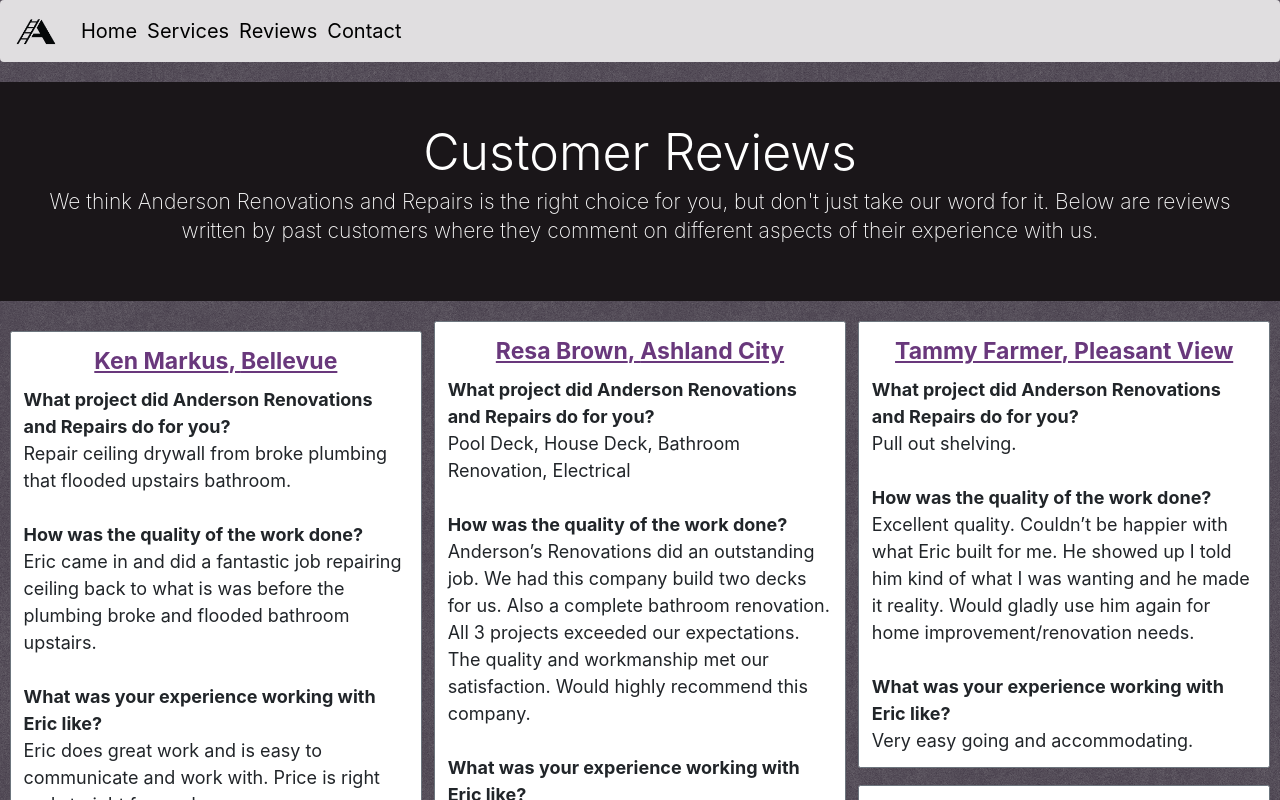
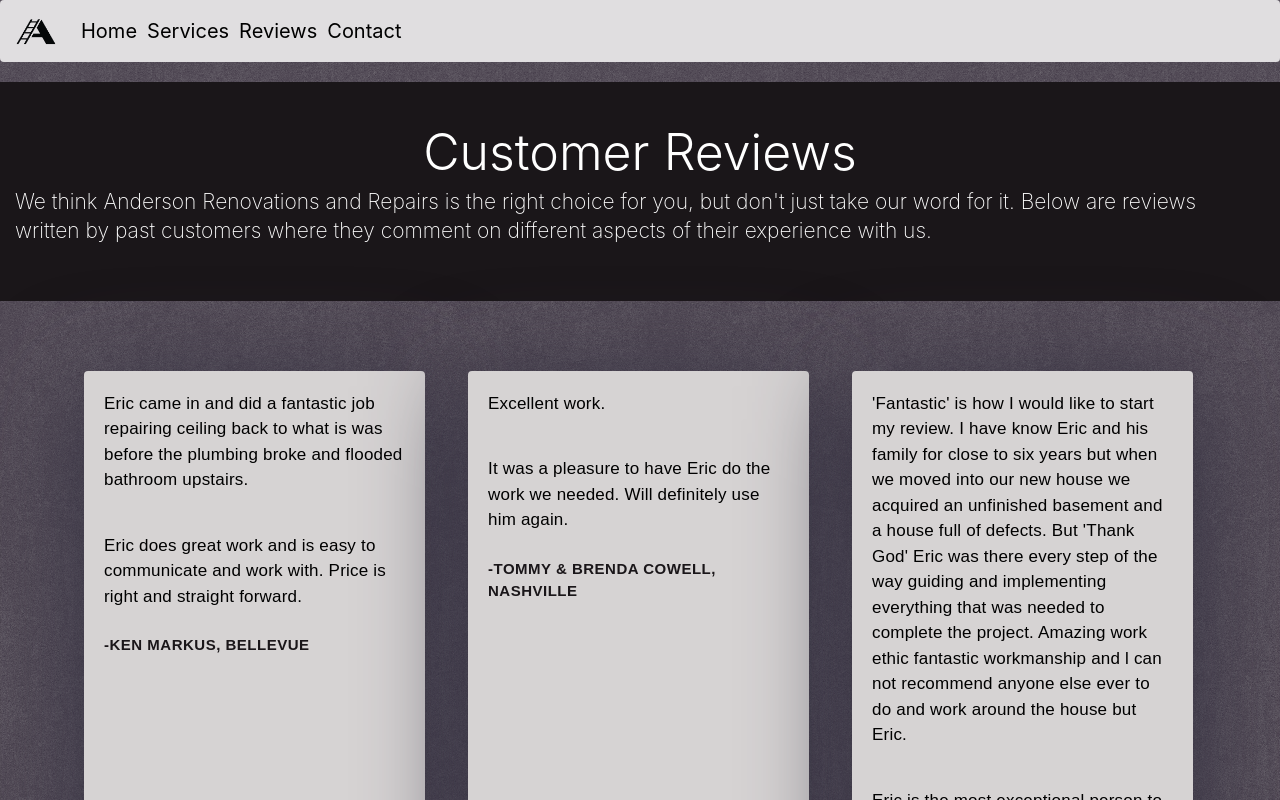
Before and after one commit to anderam17/anderson-renovations-repairs, a React (Create React App) app: page / in a window 1280 px wide. Shown: the top 800 px of the page. Built offline with nearby package versions, Linux system fonts and the light colour scheme.

Commit message:
styling changes to review card section

```diff
--- a/src/Components/MeetEric/MeetEric.css
+++ b/src/Components/MeetEric/MeetEric.css
@@ -19,6 +19,7 @@ h1 {
 }
 .meet-eric-right{
     float: right;
+    box-shadow: 0 10px 20px rgba(0,0,0,0.19), 0 6px 6px rgba(0,0,0,0.23);
 
     height: 60%;
     width: 80%;
@@ -32,6 +33,7 @@ h1 {
     position: relative;
     bottom: 600px;
     left: 0px;
+    box-shadow: 0 10px 20px rgba(0,0,0,0.19), 0 6px 6px rgba(0,0,0,0.23);
 
     width: 35%;
     height: 500px;
--- a/src/Components/ReviewCard/ReviewCard.css
+++ b/src/Components/ReviewCard/ReviewCard.css
@@ -1,18 +1,35 @@
-.review-card{
-    margin: 10px 0;
+.review-wrapper {
+  padding: 20px;
+  transition: all 0.2s ease-in-out;
+  width: 30%;
 }
-.lead{
-    text-align: center;
+.review:hover{
+    box-shadow: 0 15px 100px #000000;
 }
-.card-title{
-    font-size: 23px;
-    text-align: center;
-    font-weight: bold;
-    color: #69387c;
-    /* color: #1a1619;; */
-    text-decoration: underline;
+.review {
+  background: #d6d3d3;
+  box-shadow: 0 15px 100px #353242;
+  border-radius: 4px;
+  padding: 20px;
+  width: 99%;
+  height: 100%;
 }
-p{
-    text-align: left;
-    font-size: 18px;
+.quote {
+  font-size: 1.7rem;
+  color: #000000;
+  z-index: 1;
+  font-family: halyard-text, sans-serif;
+  font-weight: 100;
+  font-style: normal;
+  letter-spacing: 0.02rem;
 }
+.attribution {
+  color: #1a1619;
+  text-transform: uppercase;
+  letter-spacing: 0.05rem;
+  padding-top: 15px;
+  font-family: poppins, sans-serif;
+  font-weight: 700;
+  font-size: 1.5rem;
+  font-style: normal;
+}
--- a/src/Components/ReviewCard/ReviewCard.js
+++ b/src/Components/ReviewCard/ReviewCard.js
@@ -1,34 +1,19 @@
 import React from "react";
 import "./ReviewCard.css";
-import {
-  Card,
-  CardTitle,
-  CardText
-} from "reactstrap";
 
 function ReviewCard({ name, location, job_description, work_quality, eric }) {
   return (
     <>
-    <div className="review-card">
-        <Card body outline color="secondary">
-          <CardTitle>{name}, {location}</CardTitle>
-          <CardText>
-           <b>What project did Anderson Renovations and Repairs do for you? </b>
-           <br/>
-           {job_description}
-           <br/>
-           <br/>
-           <b>How was the quality of the work done?</b>
-           <br/>
-           {work_quality}
-           <br />
-           <br/>
-           <b>What was your experience working with Eric like?</b>
-           <br />
-           {eric}
-          </CardText>
-        </Card>
-    </div>
+      <div className="review-wrapper">
+        <div className="review">
+          <p className="work quote">{work_quality}</p>
+          <br />
+          <p className="eric quote">{eric}</p>
+          <p class="attribution">
+            -{name}, {location}
+          </p>
+        </div>
+      </div>
     </>
   );
 }
--- a/src/Components/ReviewContainer/ReviewContainer.css
+++ b/src/Components/ReviewContainer/ReviewContainer.css
@@ -1,3 +1,6 @@
-#review-cards{
-    margin: 0 10px;
+.columns{
+    margin-top: 50px;
+    display: flex;
+    flex-wrap: wrap;
+    justify-content: center;
 }
--- a/src/Components/ReviewContainer/ReviewContainer.js
+++ b/src/Components/ReviewContainer/ReviewContainer.js
@@ -2,13 +2,12 @@ import React from "react";
 import "./ReviewContainer.css";
 import ReviewCard from "../ReviewCard/ReviewCard";
 import reviews from "../../reviews.json";
-import {CardColumns} from "reactstrap";
+
 
 function ReviewContainer() {
   return (
     <>
-      <div id="review-cards">
-      <CardColumns>
+      <div className="columns">
         {reviews.map((review) => (
           <ReviewCard
             name={review.name}
@@ -18,7 +17,6 @@ function ReviewContainer() {
             eric={review.eric}
           />
         ))}
-        </CardColumns>
       </div>
     </>
   );
--- a/src/Components/ReviewHeader/ReviewHeader.css
+++ b/src/Components/ReviewHeader/ReviewHeader.css
@@ -3,6 +3,5 @@
 }
 .jumbotron{
     background-color: #1a1619 !important;
-    /* background-image: url("../../assets/gun-metal.png"); */
     color: white;
 }
```
